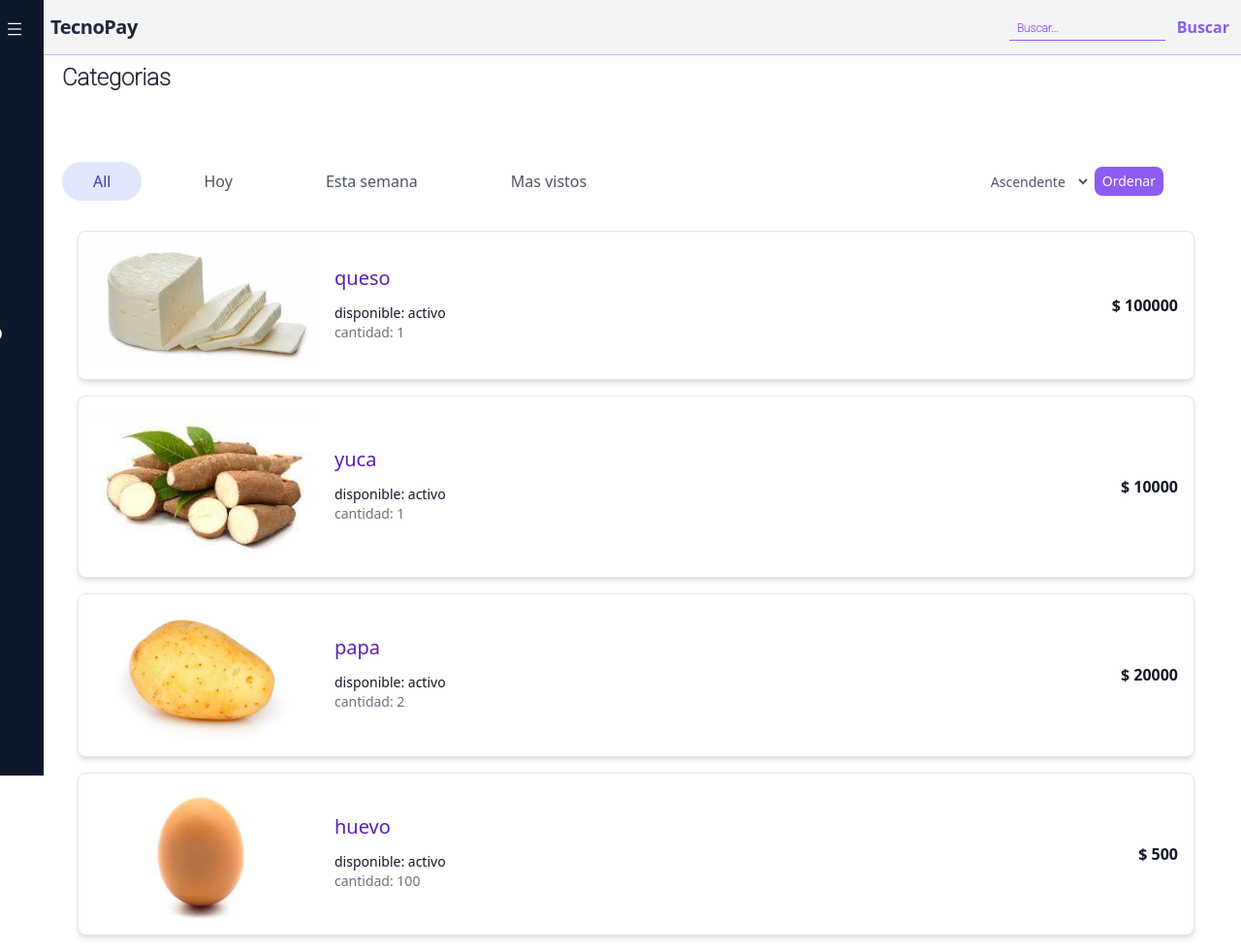
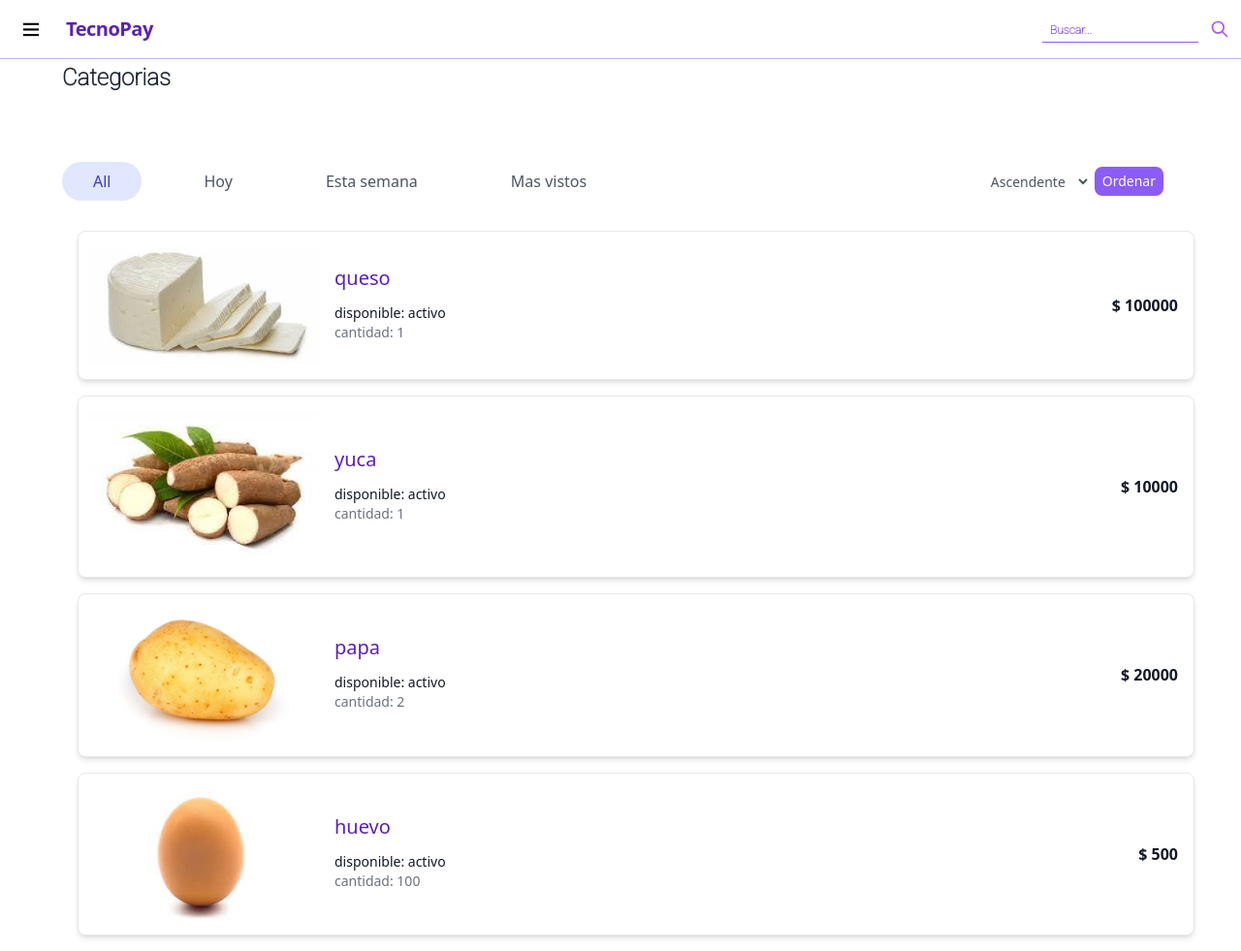
Before and after one commit to Nestor182002/Ecommerce, a Django app: page /categorys/ in a window 1280 px wide. Shown: the whole page at 97% size. Run offline with Django 3.2, Linux system fonts and the light colour scheme; data comes from the database, SQL or seed files in the repository; both versions use the stored data as it was after the commit; some libraries are stand-ins or nearby versions.

Commit message:
navbar design fixed

```diff
--- a/ecommerce/accounts/urls.py
+++ b/ecommerce/accounts/urls.py
@@ -1,8 +1,13 @@
 from django.urls import path
+from ecommerce.settings import LOGOUT_REDIRECT_URL
 # views
 from accounts.views import LoginUser,UserRegister
+# logout
+from django.contrib.auth.views import LogoutView
 
 urlpatterns = [
     path('register/', UserRegister,name='register'),
-    path('login/',LoginUser.as_view(),name='login')
+    path('login/',LoginUser.as_view(),name='login'),
+    path('logout/', LogoutView.as_view(), {'next_page':LOGOUT_REDIRECT_URL}, name='logout'),
+
 ]
--- a/ecommerce/ecommerce/settings.py
+++ b/ecommerce/ecommerce/settings.py
@@ -143,3 +143,4 @@ USE_TZ = False
 
 # login redirect
 LOGIN_REDIRECT_URL = '/inicio'
+LOGOUT_REDIRECT_URL = '/inicio'
--- a/ecommerce/templates/base/base.html
+++ b/ecommerce/templates/base/base.html
@@ -24,7 +24,7 @@
       #translate{
           transition: 1s;
           z-index: 1;
-          left: -195px;
+          left: -300px;
       }
 
   </style>
@@ -33,10 +33,21 @@
 </head>
 <body>
   <!--nav-->
-  <nav class="flex items-center justify-between  bg-gray-100 p-3 absolute w-full border-b border-violet-300">
+  <nav class="flex items-center justify-between  bg-white p-3 fixed w-full border-b border-violet-300">
     <div class="flex items-center flex-shrink-0 text-white mr-6">
-      <svg class="fill-current h-8 w-8 mr-2" width="54" height="54" viewBox="0 0 54 54" xmlns="http://www.w3.org/2000/svg"><path d="M13.5 22.1c1.8-7.2 6.3-10.8 13.5-10.8 10.8 0 12.15 8.1 17.55 9.45 3.6.9 6.75-.45 9.45-4.05-1.8 7.2-6.3 10.8-13.5 10.8-10.8 0-12.15-8.1-17.55-9.45-3.6-.9-6.75.45-9.45 4.05zM0 38.3c1.8-7.2 6.3-10.8 13.5-10.8 10.8 0 12.15 8.1 17.55 9.45 3.6.9 6.75-.45 9.45-4.05-1.8 7.2-6.3 10.8-13.5 10.8-10.8 0-12.15-8.1-17.55-9.45-3.6-.9-6.75.45-9.45 4.05z"/></svg>
-      <span class="font-semibold text-xl tracking-tight text-2xl text-slate-800	">TecnoPay</span>
+      <button class="p-2" id="button">
+        <svg
+          xmlns="http://www.w3.org/2000/svg"
+          viewBox="0 0 512 512"
+          class="w-5 h-5 fill-current text-black font-extrabold"
+        >
+          <rect width="702" height="55" x="100" y="96"></rect>
+          <rect width="702" height="55" x="100" y="240"></rect>
+          <rect width="702" height="55" x="100" y="384"></rect>
+        </svg>
+      </button>
+      <span class=" ml-5 font-semibold text-xl tracking-tight text-2xl text-violet-800	">TecnoPay</span>
+
     </div>
 
     <div class="flex buscador flex-row">
@@ -45,7 +56,8 @@
       <input id="email-adress-icon" class="appearance-none bg-transparent border-none w-full text-slate-700 mr-3 py-1 px-2 leading-tight focus:outline-none placeholder-violet-500 font-extrabold text-xs" type="text" placeholder="Buscar..." aria-label="buscar" style="font-family:Roboto">
     </div>
     <button class="text-violet-500 ml-3 font-semibold text-base" id="buscar">
-      Buscar
+      <svg class="h-5 w-5 text-purple-500"  width="24" height="24" viewBox="0 0 24 24" stroke-width="2" stroke="currentColor" fill="none" stroke-linecap="round" stroke-linejoin="round">  <path stroke="none" d="M0 0h24v24H0z"/>
+         <circle cx="10" cy="10" r="7" />  <line x1="21" y1="21" x2="15" y2="15" /></svg>
     </button>
 
     </div>
@@ -53,31 +65,26 @@
   </nav>
 
   <!--side bar-->
-    <div class="flex flex-col h-screen p-3 w-60 bg-slate-900	 text-white-800 text-white fixed" id="translate">
+    <div class="flex flex-col h-screen p-3 w-60 bg-white text-black fixed shadow-2xl border-r-2 border-indigo-600" id="translate">
         <div class="space-y-3 border-white">
           <div class="flex items-center justify-between  ">
-            <h2 class="text-white font-semibold text-base">Settings</h2>
-            <button class="p-2" id="button">
-              <svg
-                xmlns="http://www.w3.org/2000/svg"
-                viewBox="0 0 512 512"
-                class="w-5 h-5 fill-current text-white"
-              >
-                <rect width="352" height="32" x="80" y="96"></rect>
-                <rect width="352" height="32" x="80" y="240"></rect>
-                <rect width="352" height="32" x="80" y="384"></rect>
-              </svg>
+            <h2 class="text-black font-semibold text-base">Configuraciones</h2>
+            <button>
+              <svg id="cerrar" class="h-6 w-6 text-red-500 "  width="24" height="24" viewBox="0 0 24 24" stroke-width="2" stroke="currentColor" fill="none" stroke-linecap="round" stroke-linejoin="round">
+                 <path stroke="none" d="M0 0h24v24H0z"/>
+                <circle cx="12" cy="12" r="9" />  <path d="M10 10l4 4m0 -4l-4 4" /></svg>
             </button>
+
           </div>
-
-          <div class="flex-1 close ">
-            <ul class="pt-2 pb-4 space-y-1 text-sm">
+          <hr>
+          <div class="flex-1 close">
+            <ul class="pb-4 space-y-1 text-sm">
               <li class="rounded-sm">
-                <a href="{% url 'products' %}" class="flex items-center p-2 space-x-3 rounded-md">
+                <a href="{% url 'products' %}" class="flex items-center p-2 space-x-3 rounded-md hover:bg-slate-200">
                   <svg
                     xmlns="http://www.w3.org/2000/svg"
                     viewBox="0 0 512 512"
-                    class="w-5 h-5 fill-current text-red-500"
+                    class="w-5 h-5 fill-current text-indigo-500"
                   >
                     <path
                       d="M469.666,216.45,271.078,33.749a34,34,0,0,0-47.062.98L41.373,217.373,32,226.745V496H208V328h96V496H480V225.958ZM248.038,56.771c.282,0,.108.061-.013.18C247.9,56.832,247.756,56.771,248.038,56.771ZM448,464H336V328a32,32,0,0,0-32-32H208a32,32,0,0,0-32,32V464H64V240L248.038,57.356c.013-.012.014-.023.024-.035L448,240Z"
@@ -86,16 +93,17 @@
                   <span class="font-semibold">Inicio</span>
                 </a>
               </li>
-              <li class="rounded-sm">
-                <a href="#" class="flex items-center p-2 space-x-3 rounded-md">
-                  <svg class="h-8 w-5 text-red-500"  width="24" height="24" viewBox="0 0 24 24" stroke-width="2" stroke="currentColor" fill="none" stroke-linecap="round" stroke-linejoin="round">  <path stroke="none" d="M0 0h24v24H0z"/>  <circle cx="9" cy="19" r="2" />  <circle cx="17" cy="19" r="2" />  <path d="M3 3h2l2 12a3 3 0 0 0 3 2h7a3 3 0 0 0 3 -2l1 -7h-15.2" /></svg>
-
+              <hr>
+              <li class="rounded-sm mt-2">
+                <a href="#" class="flex items-center p-2 space-x-3 rounded-md hover:bg-slate-200">
+                  <svg class="h-8 w-5 text-indigo-500"  width="24" height="24" viewBox="0 0 24 24" stroke-width="2" stroke="currentColor" fill="none" stroke-linecap="round" stroke-linejoin="round">  <path stroke="none" d="M0 0h24v24H0z"/>  <circle cx="9" cy="19" r="2" />  <circle cx="17" cy="19" r="2" />
+                      <path d="M3 3h2l2 12a3 3 0 0 0 3 2h7a3 3 0 0 0 3 -2l1 -7h-15.2" /></svg>
                   <span class="font-semibold">Carrito</span>
                 </a>
               </li>
-              <li class="rounded-sm">
-                <a href="{% url 'category' %}" class="flex items-center p-2 space-x-3 rounded-md">
-                  <svg class="h-8 w-5 text-red-500"  fill="none" viewBox="0 0 24 24" stroke="currentColor">
+              <li class="rounded-sm mt-2">
+                <a href="{% url 'category' %}" class="flex items-center p-2 space-x-3 rounded-md hover:bg-slate-200">
+                  <svg class="h-8 w-5 text-indigo-500"  fill="none" viewBox="0 0 24 24" stroke="currentColor">
                     <path stroke-linecap="round" stroke-linejoin="round" stroke-width="2" d="M7 21a4 4 0 01-4-4V5a2 2 0 012-2h4a2 2 0 012 2v12a4 4 0 01-4 4zm0 0h12a2 2 0 002-2v-4a2 2 0 00-2-2h-2.343M11 7.343l1.657-1.657a2 2 0 012.828 0l2.829 2.829a2 2 0 010 2.828l-8.486 8.485M7 17h.01"/>
                   </svg>
 
@@ -103,9 +111,9 @@
                 </a>
               </li>
               {% if request.user.is_authenticated  %}
-              <li class="rounded-sm">
-                <a href="#" class="flex items-center p-2 space-x-3 rounded-md">
-                  <svg class="h-8 w-5 text-red-500"  fill="none" viewBox="0 0 24 24" stroke="currentColor">
+              <li class="rounded-sm mt-2">
+                <a href="#" class="flex items-center p-2 space-x-3 rounded-md mt-2 hover:bg-slate-200">
+                  <svg class="h-8 w-5 text-indigo-500"  fill="none" viewBox="0 0 24 24" stroke="currentColor">
                     <path stroke-linecap="round" stroke-linejoin="round" stroke-width="2" d="M12 8c-1.657 0-3 .895-3 2s1.343 2 3 2 3 .895 3 2-1.343 2-3 2m0-8c1.11 0 2.08.402 2.599 1M12 8V7m0 1v8m0 0v1m0-1c-1.11 0-2.08-.402-2.599-1M21 12a9 9 0 11-18 0 9 9 0 0118 0z"/>
                   </svg>
                   <span class="font-semibold">Compras</span>
@@ -114,8 +122,8 @@
               {% endif %}
               {% if request.user.is_authenticated  %}
               <li class="rounded-sm ">
-                <a href="{% url 'recent' %}" class="flex items-center p-2 space-x-3 rounded-md">
-                  <svg class="h-8 w-5 text-red-500"  fill="none" viewBox="0 0 24 24" stroke="currentColor">
+                <a href="{% url 'recent' %}" class="flex items-center p-2 space-x-3 rounded-md hover:bg-slate-200">
+                  <svg class="h-8 w-5 text-indigo-500"  fill="none" viewBox="0 0 24 24" stroke="currentColor">
                     <path stroke-linecap="round" stroke-linejoin="round" stroke-width="2" d="M15 12a3 3 0 11-6 0 3 3 0 016 0z"/>
                     <path stroke-linecap="round" stroke-linejoin="round" stroke-width="2" d="M2.458 12C3.732 7.943 7.523 5 12 5c4.478 0 8.268 2.943 9.542 7-1.274 4.057-5.064 7-9.542 7-4.477 0-8.268-2.943-9.542-7z"/>
                   </svg>
@@ -126,11 +134,11 @@
               {% endif %}
               {% if request.user.is_authenticated  %}
               <li class="rounded-sm">
-                <a href="#" class="flex items-center p-2 space-x-3 rounded-md">
+                <a href="{% url 'logout' %}" class="flex items-center p-2 space-x-3 rounded-md hover:bg-slate-200">
                   <svg
                     xmlns="http://www.w3.org/2000/svg"
                     viewBox="0 0 512 512"
-                    class="w-5 h-5 fill-current text-red-500"
+                    class="w-5 h-5 fill-current text-indigo-500"
                   >
                     <path
                       d="M440,424V88H352V13.005L88,58.522V424H16v32h86.9L352,490.358V120h56V456h88V424ZM320,453.642,120,426.056V85.478L320,51Z"
@@ -143,37 +151,37 @@
                 {% else %}
 
                 <li class="rounded-sm">
-                  <a href="{% url 'login' %}" class="flex items-center p-2 space-x-3 rounded-md">
+                  <a href="{% url 'login' %}" class="flex items-center p-2 space-x-3 rounded-md bg-blue-500 hover:bg-blue-700">
                     <svg
                       xmlns="http://www.w3.org/2000/svg"
                       viewBox="0 0 512 512"
-                      class="w-5 h-5 fill-current text-red-500"
+                      class="w-5 h-5 fill-current text-white"
                     >
                       <path
                         d="M440,424V88H352V13.005L88,58.522V424H16v32h86.9L352,490.358V120h56V456h88V424ZM320,453.642,120,426.056V85.478L320,51Z"
                       ></path>
                       <rect width="32" height="64" x="256" y="232"></rect>
                     </svg>
-                    <span class="font-semibold">Login</span>
+                    <span class="font-semibold text-white">Login</span>
                   </a>
                 </li>
 
+                <li class="rounded-sm">
+                  <a href="{% url 'register' %}" class=" mt-2 flex items-center p-2 space-x-3 rounded-md bg-green-500 hover:bg-green-700">
+                    <svg class="h-4 w-4 text-white"  viewBox="0 0 24 24"  fill="none"  stroke="currentColor"  stroke-width="2"  stroke-linecap="round"  stroke-linejoin="round">
+                      <line x1="12" y1="5" x2="12" y2="19" />  <line x1="5" y1="12" x2="19" y2="12" /></svg>
+                    <span class="font-semibold text-white">Registrarme</span>
+                  </a>
+                </li>
 
                 {% endif %}
             </ul>
           </div>
         </div>
         <div class="close flex items-center p-2 mt-12 space-x-4 justify-self-end ">
-          <img
-            src="https://source.unsplash.com/100x100/?portrait"
-            alt=""
-            class="w-12 h-12 rounded-lg"
-          />
           <div>
             {% if request.user.is_authenticated  %}
             <h2 class="text-lg font-semibold">{{request.user}}</h2>
-            {% else %}
-            <h2 class="text-lg font-semibold">Hello user :D</h2>
             {% endif  %}
           </div>
         </div>
@@ -186,13 +194,24 @@
 
 
     <script>
-        button=document.getElementById("button")
+        button=document.getElementById("button");
+        cerrar=document.getElementById("cerrar")
         let desliz=document.getElementById("translate")
         var bool=false
 
         button.addEventListener("click",()=>{
             if(bool == true){
             desliz.style.left ="-195px"
+            bool=false
+            }else{
+            desliz.style.left ="0px"
+            bool=true
+            }
+
+        })
+        cerrar.addEventListener("click",()=>{
+            if(bool == true){
+            desliz.style.left ="-300px"
             bool=false
             }else{
             desliz.style.left ="0px"
```
Also changed, not shown: ecommerce/db.sqlite3.
